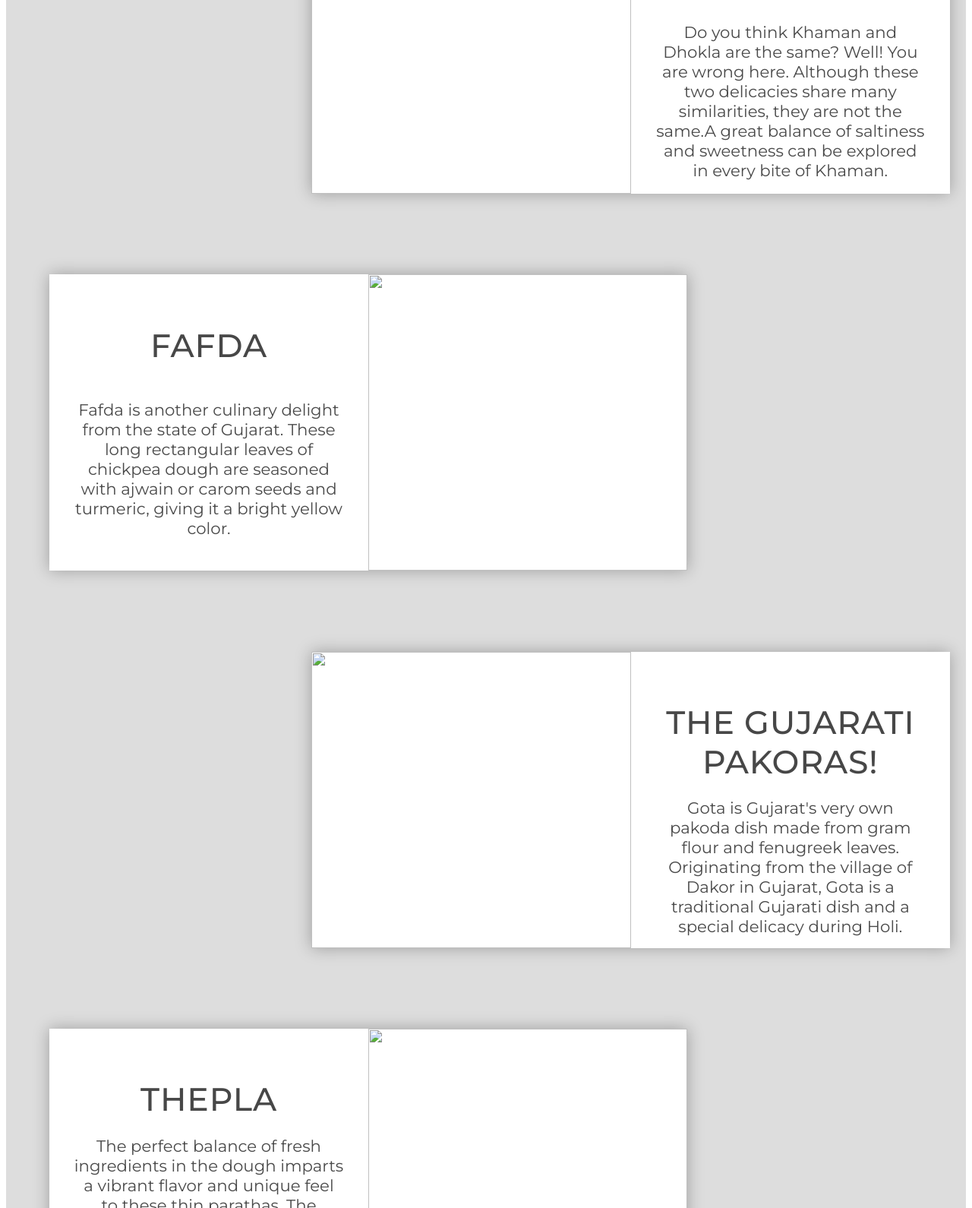
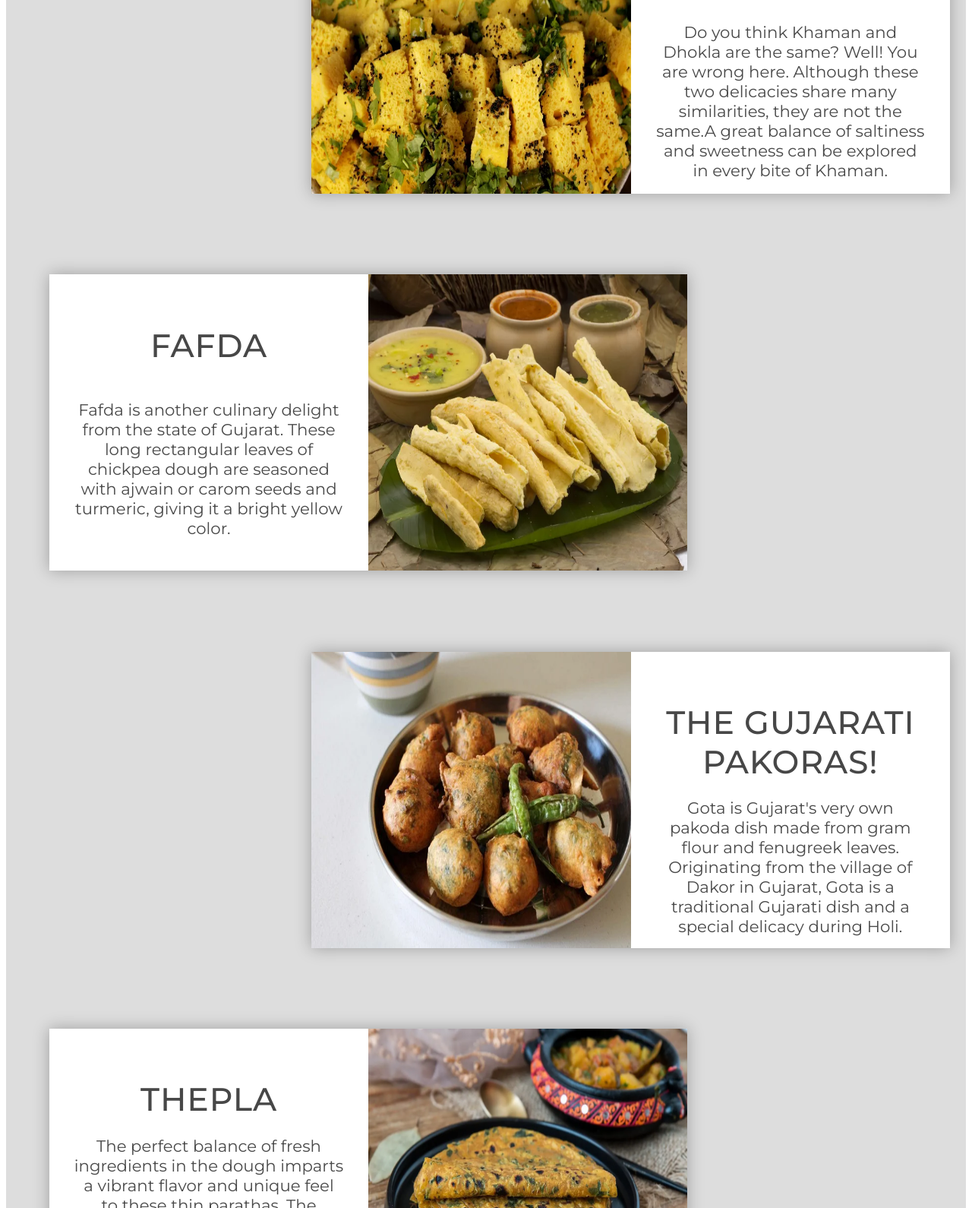
Before and after one commit to NaitriiiPatelll/Santorini-Tourism, a plain HTML site: page food.html in a window 1280 px wide. Shown: the part 342-1932 px from the top of the page at 76% size. Drawn offline with Linux system fonts and the light colour scheme.

Commit message:
Update food.html

```diff
--- a/food.html
+++ b/food.html
@@ -36,7 +36,7 @@
     <!-- first box -->
                 <div class="row row1">
                     <div class="img-box">
-                        <img src="./images/khaman.webp" alt="">
+                        <img src="khaman.webp" alt="">
                     </div>
                 <div class="text-box">
                         <h2 class="mh text-gray">Khaman</h2><br>
@@ -47,7 +47,7 @@
      <!-- second box -->
                 <div class="row row2">
                     <div class="img-box">
-                        <img src="./images/fafda.webp" alt="">
+                        <img src="fafda.webp" alt="">
                     </div>
                     <div class="text-box">
                         <h2 class="mh text-gray">Fafda</h2><br>
@@ -59,7 +59,7 @@
      <!-- third box -->
                 <div class="row row1">
                     <div class="img-box">
-                        <img src="./images/BHAJIYA.WEBP" alt="">
+                        <img src="BHAJIYA.WEBP" alt="">
                     </div>
                     <div class="text-box">
                         <h2 class="mh text-gray">The Gujarati Pakoras!</h2>
@@ -72,7 +72,7 @@
 
                <div class="row row2">
                     <div class="img-box">
-                        <img src="./images/Thepla.webp" alt="">
+                        <img src="Thepla.webp" alt="">
                     </div>
                     <div class="text-box">
                         <h2 class="mh text-gray">Thepla</h2>
```
